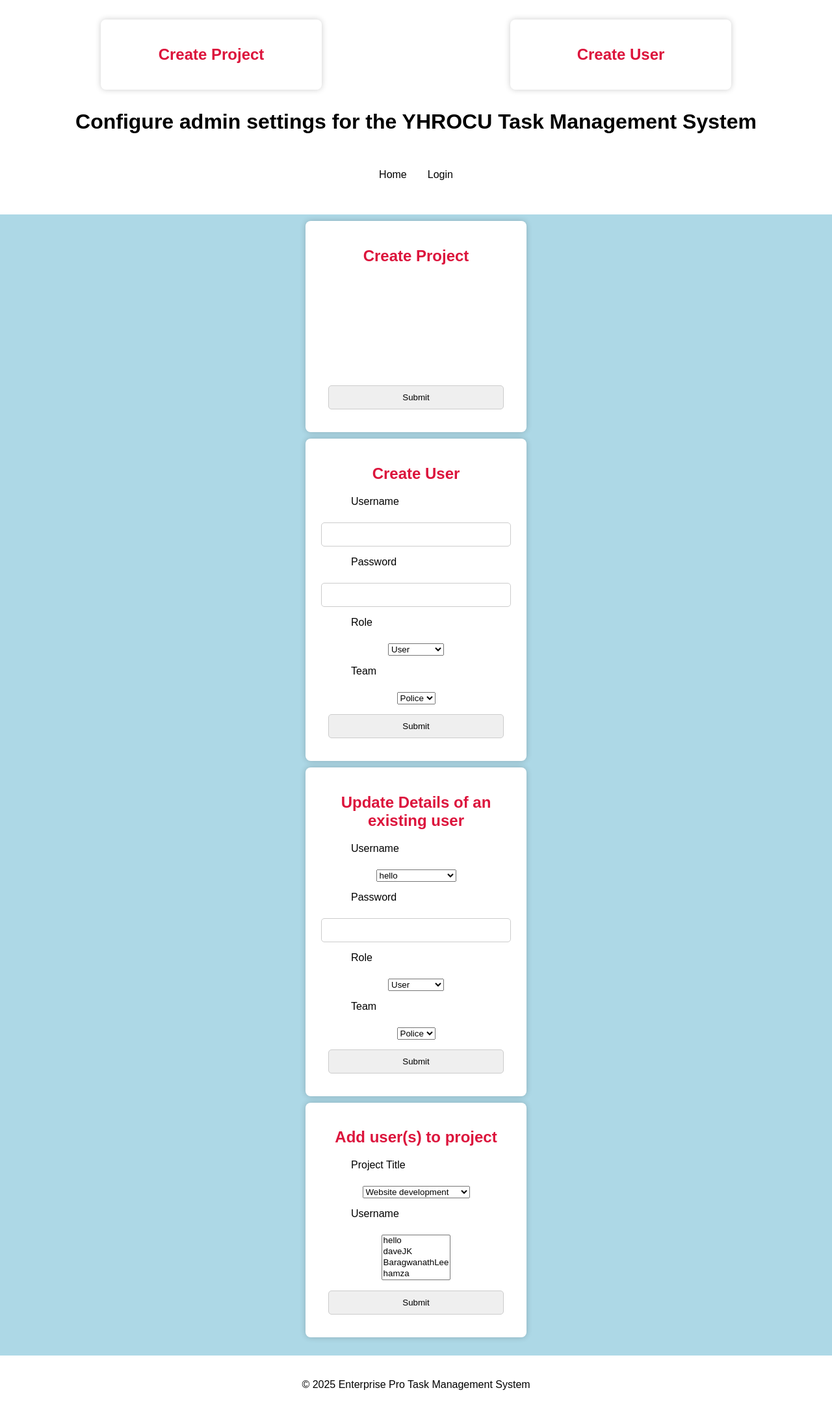
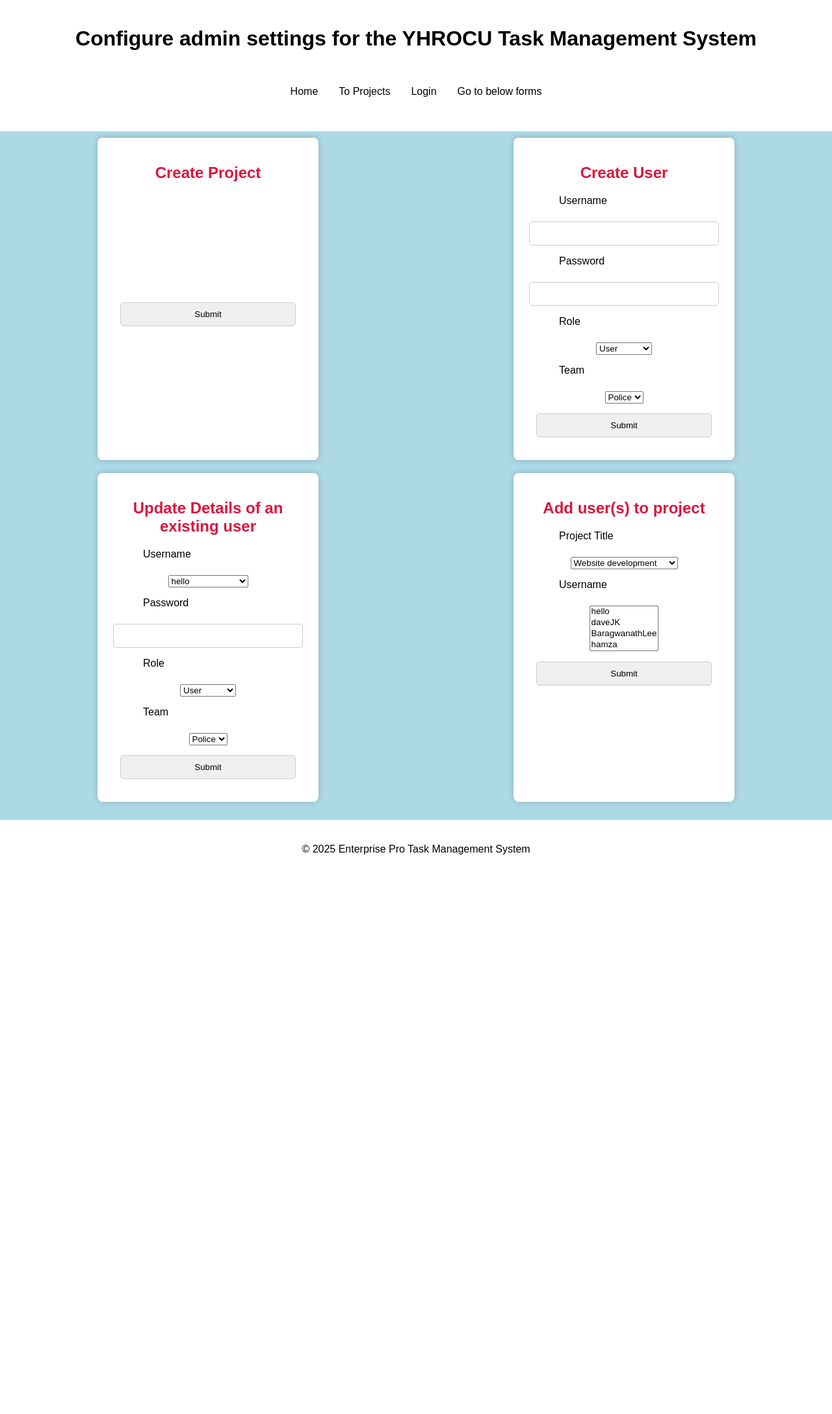
Before and after one commit to HasanBradfordUni/Enterprise-Pro-Coursework, a Flask app: template Code/templates/admin.html in a window 1280 px wide. Shown: the whole page at 65% size. After the commit the page ends 1315 px from the top, so only its background shows below. Run offline with Flask 3, Linux system fonts and the light colour scheme; the template is opened without the code that fills it: values that come from a table or form of the project are taken from there, others are empty.

Commit message:
Updating design of Admin page
Added extra navigation links as well

```diff
--- a/Code/static/styles.css
+++ b/Code/static/styles.css
@@ -421,19 +421,9 @@ div.menuBar {
     margin-bottom: 10px;
 }
 
-/*New code (start)*/
-.form-container {
-    display: grid;
-    grid-template-columns: repeat(2, 1fr); /* Two forms per row */
-    gap: 20px; /* Space between forms */
+.admin-page {
+    display: flex;
 }
-
-@media (max-width: 768px) {
-    .form-container {
-        grid-template-columns: 1fr; /* Single column layout for smaller screens */
-    }
-}
-/*New code (end) */
 
 .task-form {
     background: white;
--- a/Code/templates/admin.html
+++ b/Code/templates/admin.html
@@ -7,32 +7,24 @@
     <link rel="stylesheet" href="{{ url_for('static', filename='styles.css') }}">
 </head>
 <body>
-    <header> <!-- New code added-(Start)-->
-         <section class="admin-page">
-            <div class="form-container">
-                <!-- Existing forms go here -->
-                <section id="create-project" class="admin-form">
-                    <h2>Create Project</h2>
-                    <form> <!-- Include form fields here --> </form>
-                </section>
-
-                <section id="create-user" class="admin-form">
-                    <h2>Create User</h2>
-                    <form> <!-- Include form fields here --> </form>
-                </section>
-            </div>
-        </section>
-        <!-- New code added-(end)-->
+    <header>
         <h1>Configure admin settings for the YHROCU Task Management System</h1>
         <div class="menuBar">
             <ul class="nav">
               <li class="nav" id="currentPage">
                 <a class="nav" href="{{ url_for('index') }}">Home</a>
               </li>
+              <li class="nav" id="supervisorPage">
+                <a class="nav" href="{{ url_for('supervisor') }}">To Projects</a>
+              </li>
               <li class="nav"><a class="nav" id="login-logout-btn" href="{{ url_for('login') }}">Login</a></li>
+              <li class="nav">
+                <a class="nav" href="#row2">Go to below forms</a>
+              </li>
             </ul>
         </div>
     </header>
+    <section class="admin-page">
 <section id="create-project" class="admin-form">
     <h2>Create Project</h2>
     <form action="{{ url_for('create_project') }}" method="POST" enctype="multipart/form-data">
@@ -63,7 +55,6 @@
     </form>
 </section>
 
-<!-- Add the form here -->
 <section id="create-user" class="admin-form">
     <h2>Create User</h2>
     <form action="{{ url_for('create_user') }}" method="POST" enctype="multipart/form-data">
@@ -89,7 +80,9 @@
         </div>
     </form>
 </section>
+    </section>
 
+    <section class="admin-page" id="row2">
 <section id="update-user-details" class="admin-form">
     <h2>Update Details of an existing user</h2>
     <form action="{{ url_for('modify_user') }}" method="POST" enctype="multipart/form-data">
@@ -133,6 +126,7 @@
         </div>
     </form>
 </section>
+    </section>
 
 {% with messages = get_flashed_messages() %}
 {% if messages %}
```
